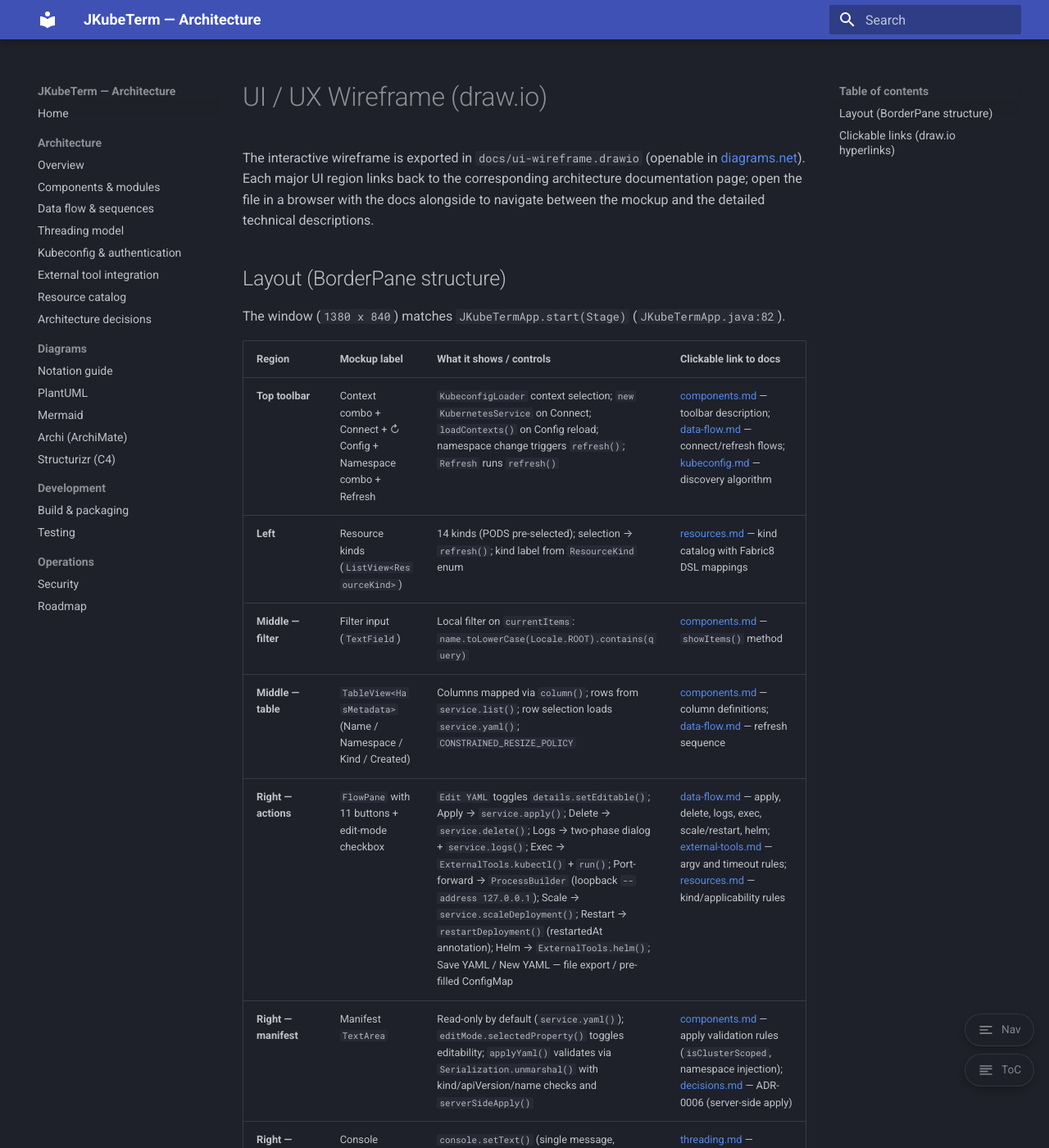
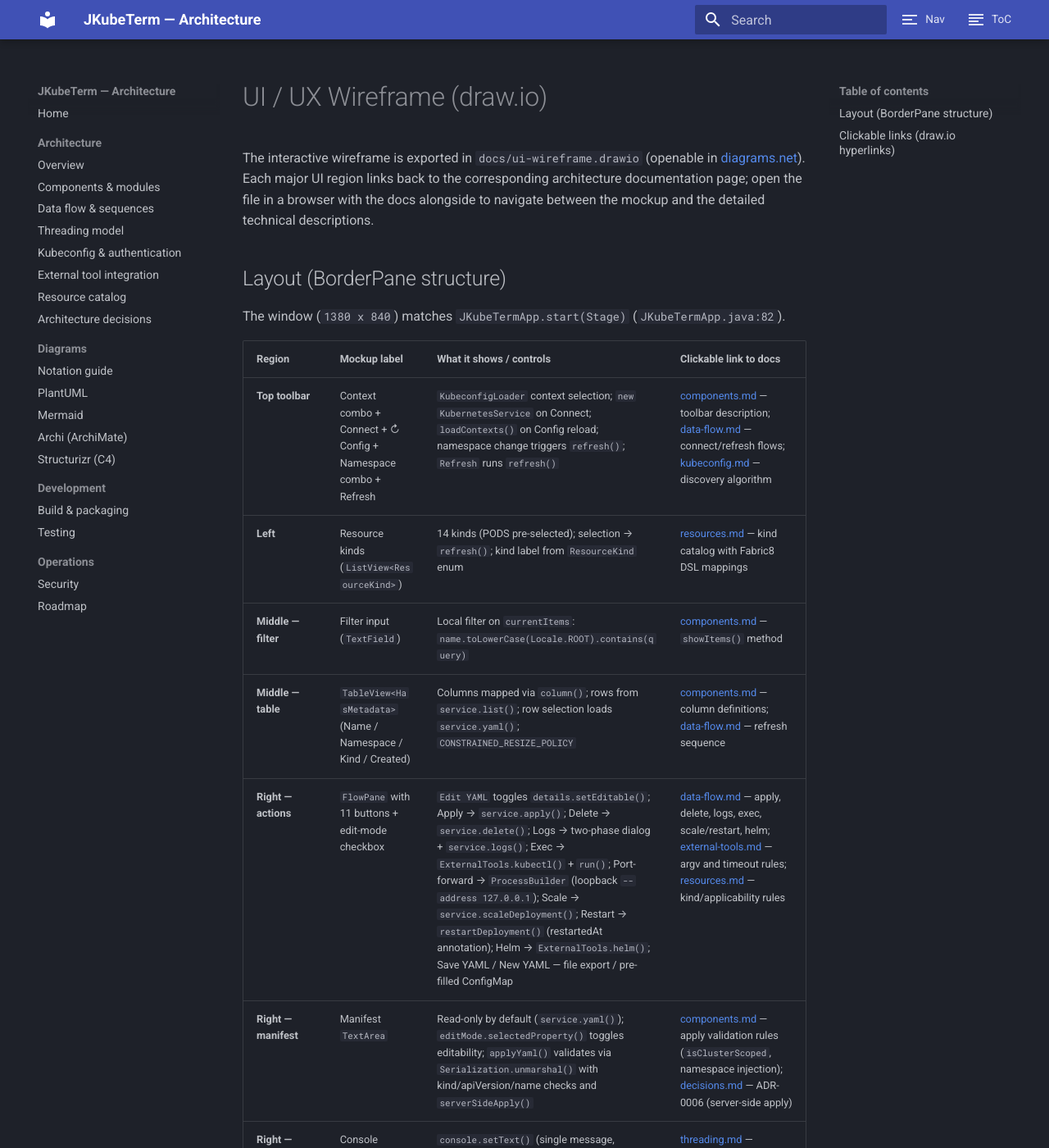
Before and after one commit to kotenev/JKubeTerm, an MkDocs documentation site: the page built from docs/ui-wireframe.md, in a window 1280 px wide and 1400 px high. Shown: the whole window at 82% size. Built offline with MkDocs 1.6.1 and Material for MkDocs 9.7.7, drawn with Linux system fonts in a browser that asks for light colours.

Commit message:
Переместил Nav/ToC в правый угол .md-header__inner (после поиска), стили под header-кнопки; mkdocs build --strict чистый, ассеты live на :8000 обновлены.

```diff
--- a/docs/css/sidebar-toggle.css
+++ b/docs/css/sidebar-toggle.css
@@ -3,9 +3,12 @@
 @media screen and (min-width:60em){
   .md-sidebar--secondary[hidden]{display:none}
 }
-.jk-side-toggle{position:fixed;right:.9rem;bottom:3.75rem;z-index:4;display:flex;flex-direction:column;gap:.45rem}
-.jk-side-toggle button{display:flex;align-items:center;gap:.45rem;background-color:var(--md-default-bg-color);color:var(--md-default-fg-color--light);border:1px solid var(--md-default-fg-color--lightest);border-radius:1.4rem;box-shadow:var(--md-shadow-z2);cursor:pointer;font-size:.68rem;line-height:1;padding:.45rem .75rem;opacity:.92}
-.jk-side-toggle button:hover{background-color:var(--md-accent-fg-color);color:var(--md-accent-bg-color);opacity:1}
-.jk-side-toggle button[aria-pressed="true"]{background-color:var(--md-primary-fg-color);color:var(--md-primary-bg-color);border-color:var(--md-primary-fg-color)}
-.jk-side-toggle button svg{fill:currentcolor;height:1rem;width:1rem}
+.md-header__inner .jk-side-toggle{display:flex;align-items:center;gap:.1rem;margin-left:.2rem}
+.jk-side-toggle button{display:inline-flex;align-items:center;gap:.35rem;background:transparent;border:0;border-radius:.2rem;color:currentcolor;cursor:pointer;font-size:.68rem;line-height:1;margin:.2rem;outline-color:var(--md-accent-fg-color);padding:.4rem;position:relative;opacity:.85}
+.jk-side-toggle button:hover{background-color:#ffffff1f;opacity:1}
+.jk-side-toggle button[aria-pressed="true"]{background-color:#ffffff33;opacity:1}
+.jk-side-toggle button svg{fill:currentcolor;height:1.2rem;width:1.2rem}
+@media screen and (max-width:44.9375em){
+  .jk-side-toggle button span{display:none}
+}
 @media print{.jk-side-toggle{display:none}}
--- a/docs/js/sidebar-toggle.js
+++ b/docs/js/sidebar-toggle.js
@@ -1,9 +1,9 @@
 /*
  * Sidebar collapse toggles for the Material for MkDocs theme.
- * Adds two fixed buttons (bottom-right, under the back-to-top control)
- * that toggle left navigation and right ToC via the [hidden] attribute.
- * Material's own CSS already reflows .md-content__inner when a sidebar
- * is [hidden]; extra CSS only defines the toggle buttons themselves.
+ * Adds two buttons (Nav / ToC) to the right corner of the top header
+ * (.md-header__inner) that toggle left navigation and right ToC via the
+ * [hidden] attribute. Material's own CSS already reflows .md-content__inner
+ * when a sidebar is [hidden]; extra CSS only styles the header buttons.
  */
 (function () {
   "use strict";
@@ -58,40 +58,55 @@
   }
 
   function buildBar() {
-    if (document.querySelector(".jk-side-toggle")) return;
-    var bar = document.createElement("div");
+    var bar = document.querySelector(".md-header__inner > .jk-side-toggle");
+    var header = document.querySelector(".md-header__inner");
+    if (!header) return;
+    if (!bar) {
+      bar = document.createElement("div");
       bar.className = "jk-side-toggle";
       bar.setAttribute("role", "group");
       bar.setAttribute("aria-label", "Sidebar visibility");
+      header.appendChild(bar);
+    }
 
-    var btnNav = document.createElement("button");
+    var btnNav = bar.querySelector("#jk-toggle-nav");
+    if (!btnNav) {
+      btnNav = document.createElement("button");
       btnNav.type = "button";
       btnNav.id = "jk-toggle-nav";
       btnNav.title = "Show/hide left navigation (N)";
       btnNav.innerHTML = iconFor("nav") + "<span>Nav</span>";
+      btnNav.addEventListener("click", function () {
+        state.nav = !state.nav;
+        apply(first(PRIMARY), state.nav);
+        syncButtons(
+          bar.querySelector("#jk-toggle-nav"),
+          bar.querySelector("#jk-toggle-toc")
+        );
+        save();
+      });
+      bar.appendChild(btnNav);
+    }
 
-    var btnToc = document.createElement("button");
+    var btnToc = bar.querySelector("#jk-toggle-toc");
+    if (!btnToc) {
+      btnToc = document.createElement("button");
       btnToc.type = "button";
       btnToc.id = "jk-toggle-toc";
       btnToc.title = "Show/hide table of contents (T)";
       btnToc.innerHTML = iconFor("toc") + "<span>ToC</span>";
-
-    btnNav.addEventListener("click", function () {
-      state.nav = !state.nav;
-      apply(first(PRIMARY), state.nav);
-      syncButtons(btnNav, btnToc);
-      save();
-    });
       btnToc.addEventListener("click", function () {
         state.toc = !state.toc;
         apply(first(SECONDARY), state.toc);
-      syncButtons(btnNav, btnToc);
+        syncButtons(
+          bar.querySelector("#jk-toggle-nav"),
+          bar.querySelector("#jk-toggle-toc")
+        );
         save();
       });
+      bar.appendChild(btnToc);
+    }
 
-    bar.appendChild(btnNav);
-    bar.appendChild(btnToc);
-    document.body.appendChild(bar);
     syncButtons(btnNav, btnToc);
   }
 
```
Lines whose indentation alone changed are shown as unchanged.
